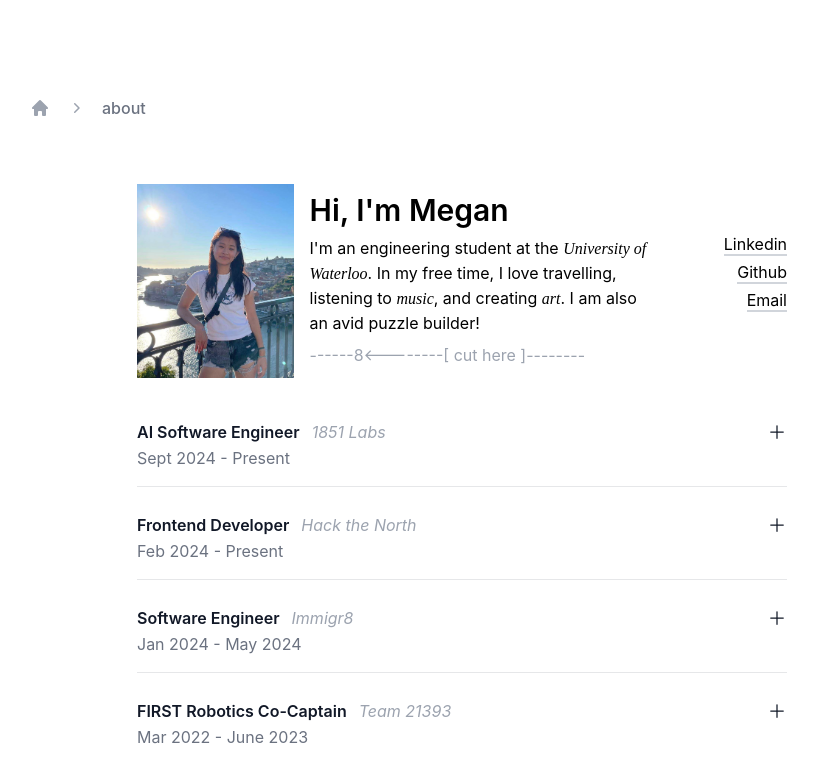
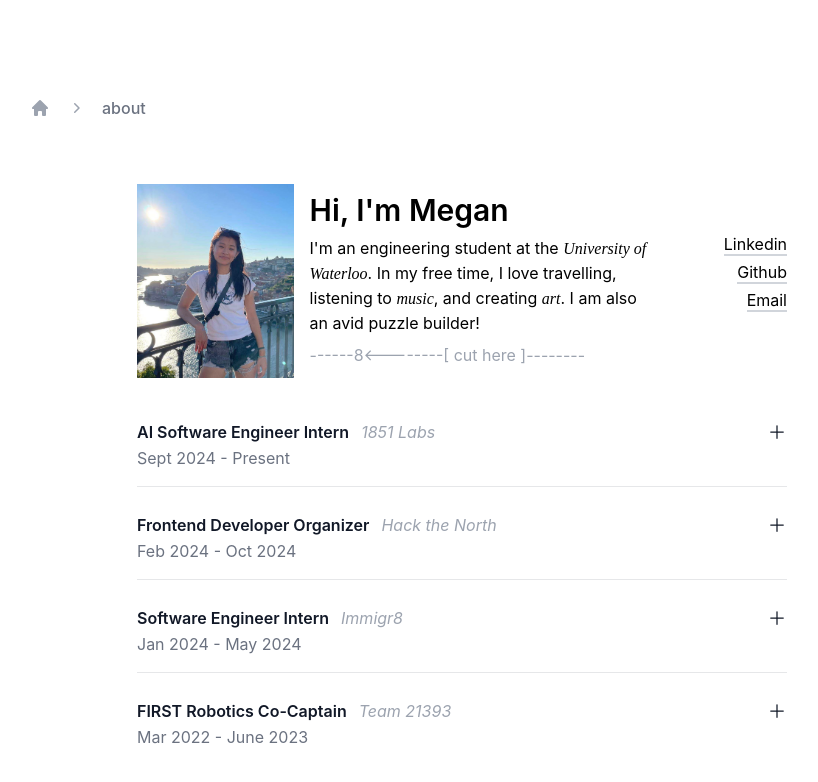
Before and after one commit to mw-171/web-portfolio, a Next.js app: page /about in a window 1280 px wide. Shown: the top 782 px of the page, without its empty margins (178-996 px from the left). Built offline with nearby package versions, Linux system fonts and the light colour scheme.

Commit message:
adjust about section

```diff
--- a/src/pages/about.tsx
+++ b/src/pages/about.tsx
@@ -6,14 +6,14 @@ import Image from "next/image";
 export default function About() {
   const experience = [
     {
-      title: "AI Software Engineer",
+      title: "AI Software Engineer Intern",
       date: "Sept 2024 - Present",
       description: "Building the next thing with really cool people :)",
       company: "1851 Labs",
     },
     {
-      title: "Frontend Developer",
-      date: "Feb 2024 - Present",
+      title: "Frontend Developer Organizer",
+      date: "Feb 2024 - Oct 2024",
       description: (
         <>
           Building the main{" "}
@@ -31,7 +31,7 @@ export default function About() {
       company: "Hack the North",
     },
     {
-      title: "Software Engineer",
+      title: "Software Engineer Intern",
       date: "Jan 2024 - May 2024",
       description: (
         <>
```
